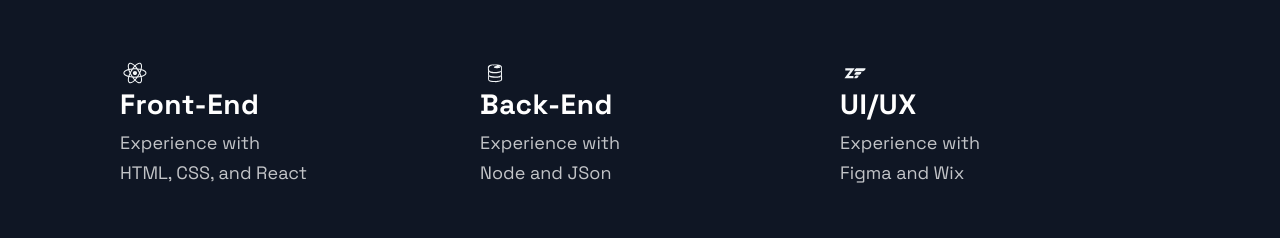
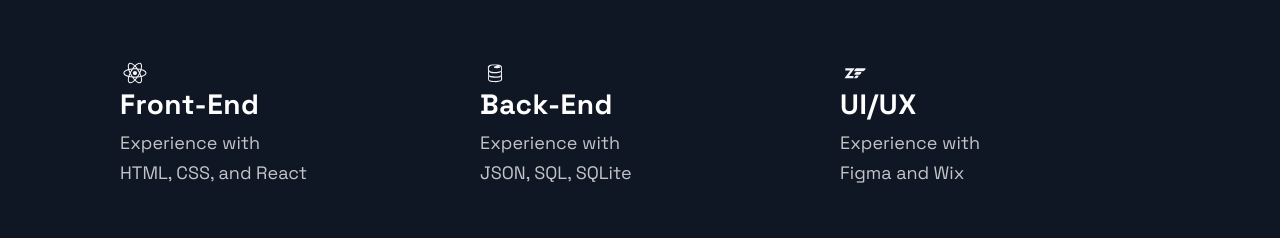
Before and after one commit to chrishadrian/personal-website, a Next.js app: page / in a window 1280 px wide. Shown: the part 2900-3138 px from the top of the page. Built offline with nearby package versions, Linux system fonts and the light colour scheme.

Commit message:
Updated Technologies section

```diff
--- a/src/components/Technologies/Technologies.js
+++ b/src/components/Technologies/Technologies.js
@@ -28,7 +28,7 @@ const Technologies = () =>  (
           <ListTitle>Back-End</ListTitle>
           <ListParagraph>
             Experience with <br />
-            Node and JSon
+            JSON, SQL, SQLite
           </ListParagraph>
         </ListContainer>
       </ListItem>
```
